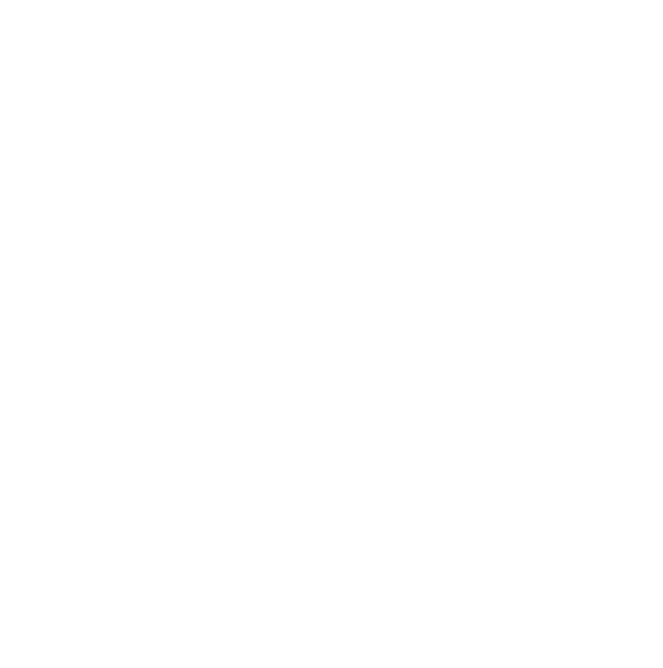
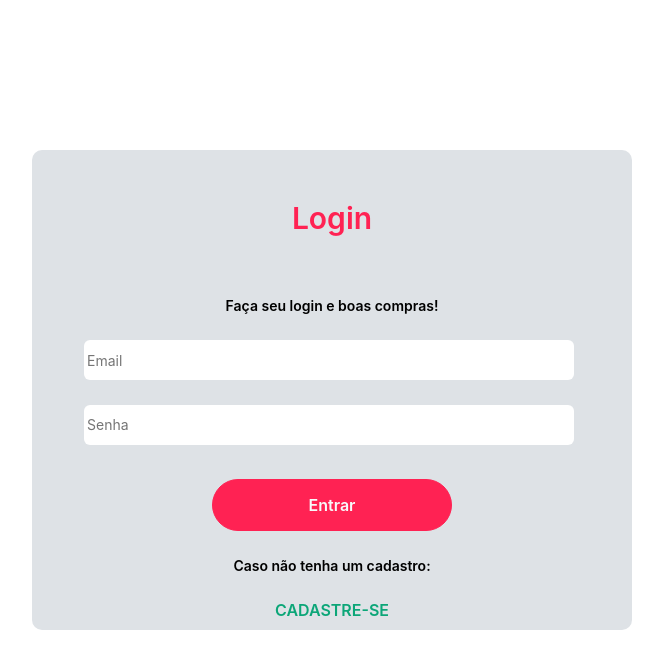
Before and after one commit to Hbler/ecommerce-food-w-user, a plain HTML site: page login.html in a window 1280 px wide. Shown: the whole page, without its empty margins (308-971 px from the left). Drawn offline with Linux system fonts and the light colour scheme.

Commit message:
Update - Usuário e Controles

```diff
--- a/login.html
+++ b/login.html
@@ -11,7 +11,7 @@
 </head>
 
 <body>
-    <!-- <main id="todosLogin">
+    <main id="todosLogin">
         <h1 id="h1Login">Login</h1>
         <p id="pLogin">Faça seu login e boas compras!</p>
         <form action="" class="inputs" id="formularioLogin">
@@ -21,7 +21,7 @@
         </form>
         <p>Caso não tenha um cadastro:</p>
         <a href="./index.html">Cadastre-se</a>
-    </main> -->
+    </main>
 </body>
 
 </html>
```
